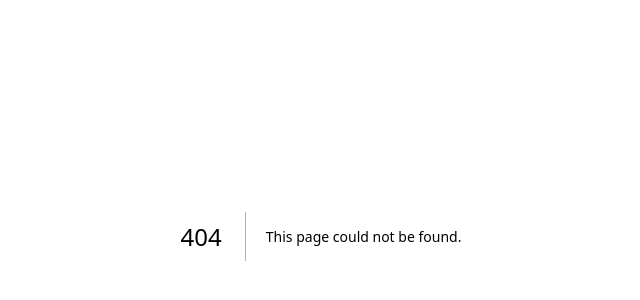
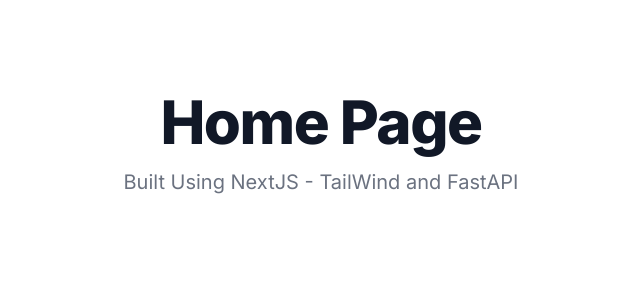
Before and after one commit to JosephRana11/Github-Login, a Next.js app in the folder frontend/: page /user in a window 1280 px wide. Before the commit this address had no page. Shown: the part 164-464 px from the top of the page, without its empty margins (319-959 px from the left). Built offline with nearby package versions, Linux system fonts and the light colour scheme.

Commit message:
Retrieving Oauth Auth Code

```diff
--- a/frontend/app/components/github-button.tsx
+++ b/frontend/app/components/github-button.tsx
@@ -1,8 +1,11 @@
+import {requestUserAuth} from '@/app/lib/data'
+
 export default function button() {
   return (
     <button
       type="button"
       className="py-2 px-4 max-w-64 text-xl flex justify-center items-center bg-gray-600 hover:bg-gray-700 focus:ring-gray-500 focus:ring-offset-gray-200 text-white w-full transition ease-in duration-200 text-center text-base font-semibold shadow-md focus:outline-none focus:ring-2 focus:ring-offset-2 rounded-lg"
+      onClick={requestUserAuth}
     >
       <svg
         xmlns="http://www.w3.org/2000/svg"
--- a/frontend/app/layout.tsx
+++ b/frontend/app/layout.tsx
@@ -5,7 +5,7 @@
 const inter = Inter({ subsets: ["latin"] });
 
 export const metadata: Metadata = {
-  title: "Create Next App",
+  title: "Github Oauth Webapp",
   description: "Generated by create next app",
 };
 
--- /dev/null
+++ b/frontend/app/lib/data.ts
@@ -0,0 +1,16 @@
+'use client'
+
+
+import {client_id} from '@/github-key'
+import queryString from 'query-string';
+
+import { useRouter } from 'next/router';
+
+
+export async function requestUserAuth(){
+ console.log("Requesting User Authorization")
+
+ const link = `https://github.com/login/oauth/authorize?client_id=${client_id}&response_type=code`;
+ window.location.assign(link);
+
+}
--- /dev/null
+++ b/frontend/app/user/page.tsx
@@ -0,0 +1,26 @@
+'use client'
+
+import { useEffect } from "react";
+import { useParams } from "next/navigation";
+import queryString from "query-string";
+import { useSearchParams } from "next/navigation";
+
+export default function Page(){
+
+    const router = useSearchParams()
+    console.log(router.get('code'))
+
+
+    return (
+        <div className="h-screen flex flex-col items-center justify-center">
+          <div className="flex flex-col items-center mb-40">
+            <h1 className="mb-4 text-4xl font-extrabold leading-none tracking-tight text-gray-900 md:text-5xl lg:text-6xl dark:text-white">
+              Home Page
+            </h1>
+            <p className="mb-6 text-lg font-normal text-gray-500 lg:text-xl sm:px-16 xl:px-48 dark:text-gray-400">
+              Built Using NextJS - TailWind and FastAPI
+            </p>
+          </div>
+        </div>
+      );
+}
--- /dev/null
+++ b/frontend/github-key.js
@@ -0,0 +1,2 @@
+export const client_id = "56641010b134453af657"
+export const client_secret = "a3095047c24243cb6d15928e3d2b9a0ba77f5238"
```
Also changed, not shown: frontend/package.json (+6 -5 lines), 1 other file (tests, documents, lock files or other folders).
